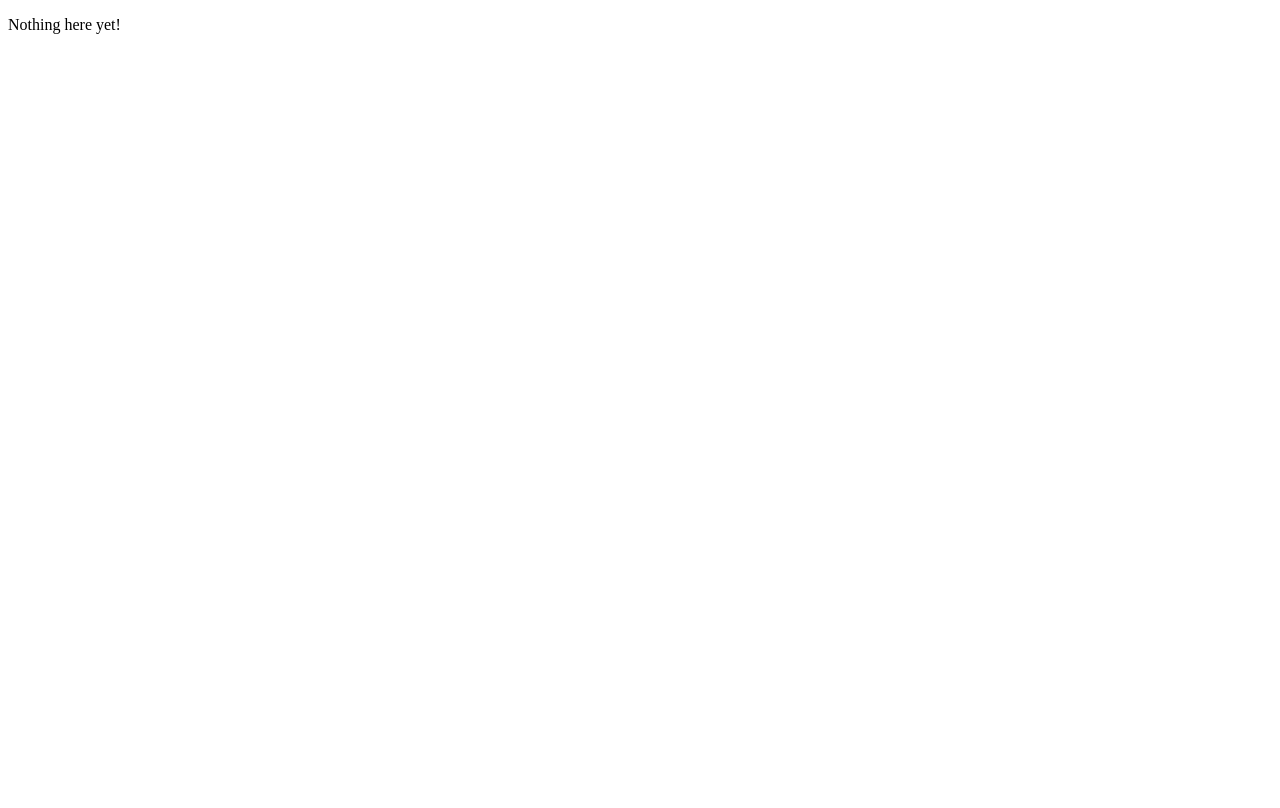
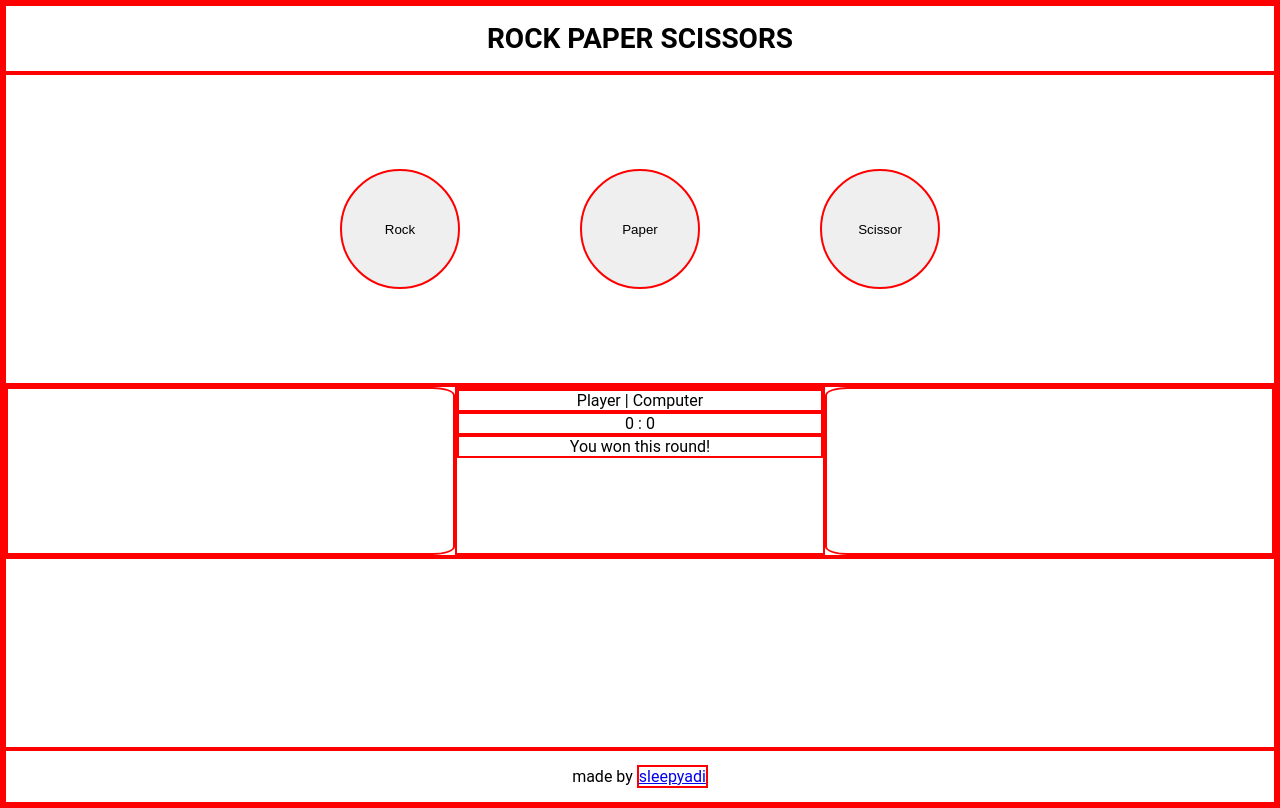
Before and after one commit to sleepyadi/rock-paper-scissors, a plain HTML site: page index.html in a window 1280 px wide. Drawn offline with Linux system fonts and the light colour scheme.

Commit message:
Add basic html structure and some styling

```diff
--- a/index.html
+++ b/index.html
@@ -4,12 +4,33 @@
     <meta charset="UTF-8">
     <meta http-equiv="X-UA-Compatible" content="IE=edge">
     <meta name="viewport" content="width=device-width, initial-scale=1.0">
-    <title>Document</title>
+    <title>Rock Paper Scissor!</title>
     <link rel="stylesheet" href="./styles.css">
     <script src="./rps.js" defer></script>
 </head>
 
 <body>
-    <p>Nothing here yet!</p>
+    <div class="header">ROCK PAPER SCISSORS</div>
+
+    <!-- Container for game inputs -->
+    <div class="buttons-container">
+        <button class="rps">Rock</button>
+        <button class="rps">Paper</button>
+        <button class="rps">Scissor</button>
+    </div>
+
+    <div class="score-container">
+        <div class="player-hand"></div>
+        <div class="score">
+            <p class="score-header">Player | Computer</p>
+            <p class="live-score">0 : 0</p>
+            <p class="round-result">You won this round!</p>
+        </div>
+        <div class="computer-hand"></div>
+    </div>
+
+    <div class="final-result"></div>
+
+    <div class="footer">made by <a href="https://github.com/sleepyadi">sleepyadi</a></div>
 </body>
 </html>
--- a/styles.css
+++ b/styles.css
@@ -0,0 +1,81 @@
+* {
+    margin: 0;
+    padding: 0;
+    border: 2px solid red;
+}
+
+body {
+    font-family: Roboto, Oxygen, Ubuntu, Cantarell, 'Open Sans', 'Helvetica Neue', sans-serif;
+    min-height: 100vh;
+    display: flex;
+    flex-direction: column;
+}
+
+/* header */
+.header {
+    text-align: center;
+    padding: 16px;
+    font-size: 28px;
+    font-weight: bolder;
+}
+
+/* container for rps buttons */
+.buttons-container {
+    flex: 2 0 auto;
+    display: flex;
+    justify-content: center;
+    align-items: center;
+    gap: 120px;
+
+}
+
+.rps {
+    padding: 18px;
+    width: 120px;
+    height: 120px;
+    border-radius: 50%;
+}
+
+
+
+
+
+/* container for live score */
+.score-container {
+    flex: 1 0 auto;
+    display: flex;
+    flex-direction: row;
+}
+
+.player-hand {
+    flex: 2 0 auto;
+    border-top-right-radius: 5%;
+    border-bottom-right-radius: 5%;
+}
+
+.computer-hand {
+    flex: 2 0 auto;
+    border-top-left-radius: 5%;
+    border-bottom-left-radius: 5%;
+
+}
+
+.score {
+    flex: 1 0 auto;
+    text-align:center;
+}
+
+
+
+.final-result {
+    flex: 2 0 auto;
+}
+
+
+
+/* footer */
+.footer {
+    justify-self: end;
+    text-align: center;
+    padding: 16px;
+}
```
